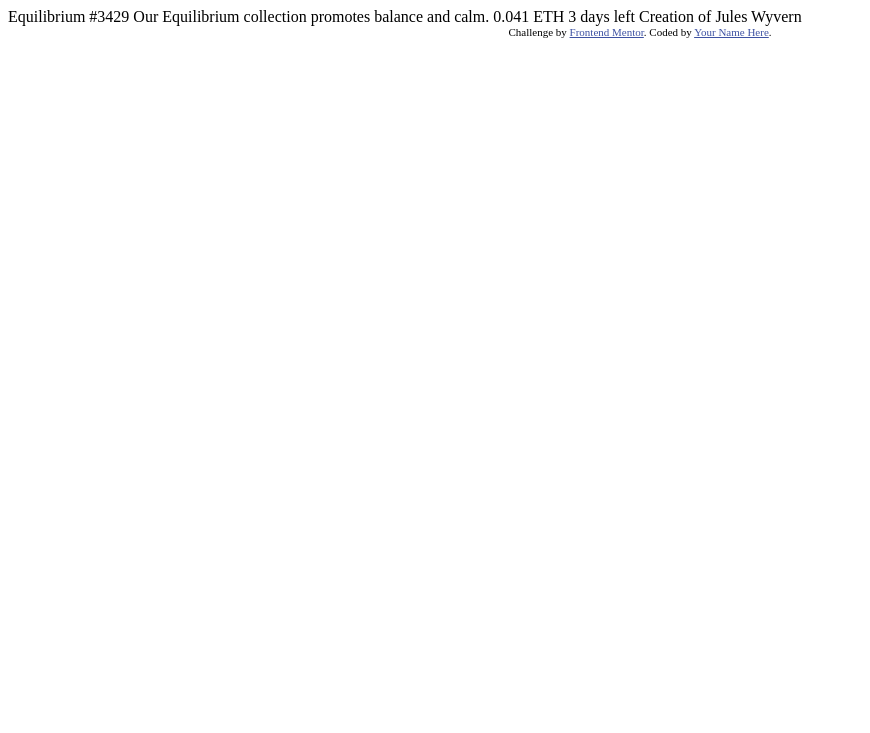
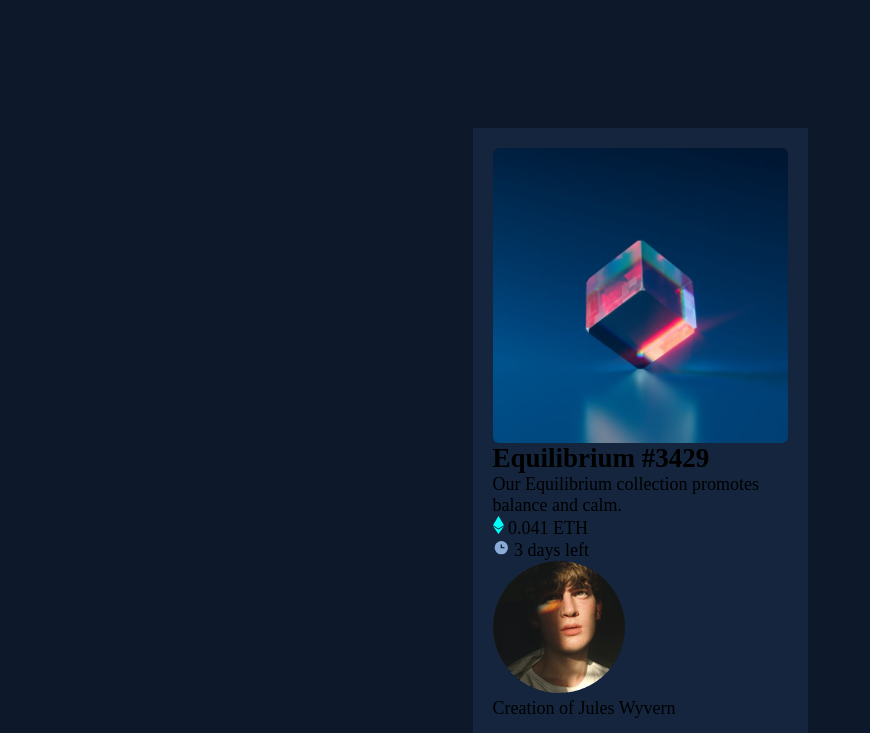
Before and after one commit to Larvin-Vinicius/desafios-front-end, a plain HTML site: page nft-preview-card-component-main/index.html in a window 1280 px wide. Shown: the top 733 px of the page, without its empty margins (0-870 px from the left). Drawn offline with Linux system fonts and the light colour scheme; a web font is replaced by a local one.

Commit message:
Estrutura hmtl feita e foi iniciado as estilizações

```diff
--- a/nft-preview-card-component-main/index.html
+++ b/nft-preview-card-component-main/index.html
@@ -3,31 +3,42 @@
 <head>
   <meta charset="UTF-8">
   <meta name="viewport" content="width=device-width, initial-scale=1.0"> <!-- displays site properly based on user's device -->
-
   <link rel="icon" type="image/png" sizes="32x32" href="./images/favicon-32x32.png">
-
+  <link rel="preconnect" href="https://fonts.googleapis.com">
+  <link rel="preconnect" href="https://fonts.gstatic.com" crossorigin>
+  <link href="https://fonts.googleapis.com/css2?family=Outfit:wght@300;400;600&family=Poppins&family=RocknRoll+One&display=swap" rel="stylesheet">
+  <link rel="shortcut icon" href="images/favicon-32x32.png" type="image/x-icon">
+  <link rel="stylesheet" href="style.css">
   <title>Frontend Mentor | NFT preview card component</title>
-
-  <!-- Feel free to remove these styles or customise in your own stylesheet 👍 -->
-  <style>
-    .attribution { font-size: 11px; text-align: center; }
-    .attribution a { color: hsl(228, 45%, 44%); }
-  </style>
 </head>
 <body>
-
-  Equilibrium #3429
-
-  Our Equilibrium collection promotes balance and calm.
-
-  0.041 ETH
-  3 days left
-
-  Creation of Jules Wyvern
-
+  <main class="card">
+    <article class="content">
+      <div class="container-image">
+        <img class="card-main-image" src="images/image-equilibrium.jpg" alt="equilibrium cube">
+        <div class="view-icon"></div>
+      </div>
+      <h1>Equilibrium #3429</h1>
+      <p class="description">Our Equilibrium collection promotes balance and calm.</p>
+      <div class="price-date">
+        <p class="price">
+          <img src="images/icon-ethereum.svg" alt="Etherium icon">
+          0.041 ETH
+        </p>
+        <p class="date">
+          <img src="images/icon-clock.svg" alt="Clock icon">
+          3 days left
+        </p>
+      </div>
+      <div class="user-info">
+        <img src="images/image-avatar.png" alt="User avatar">
+        <p>Creation of <span>Jules Wyvern</span></p>
+      </div>
+    </section>
+  </main>
   <div class="attribution">
     Challenge by <a href="https://www.frontendmentor.io?ref=challenge" target="_blank">Frontend Mentor</a>.
-    Coded by <a href="#">Your Name Here</a>.
+    Coded by <a href="#">Larvin Vinicius</a>.
   </div>
 </body>
 </html>
--- /dev/null
+++ b/nft-preview-card-component-main/style.css
@@ -0,0 +1,67 @@
+/* css "reset" */
+body, h1, p, span, div, img {
+    margin: 0;
+    padding: 0;
+}
+
+body {
+    background: var(--very-dark-blue-body-bg);
+    font-size: 18px;
+}
+
+:root {
+    /* Primary */
+    --soft-blue: hsl(215, 51%, 70%);
+    --cyan: hsl(178, 100%, 50%);
+    /* Neutral */
+    --very-dark-blue-body-bg: hsl(217, 54%, 11%);
+    --very-dark-blue-card-bg: hsl(216, 50%, 16%);
+    --very-dark-blue-line: hsl(215, 32%, 27%);
+    --white: hsl(0, 0%, 100%);
+}
+
+.card {
+    box-sizing: border-box;
+    margin: 0 auto;
+    width: 335px;
+    height: auto;
+    padding: 20px;
+    background-color: var(--very-dark-blue-card-bg);
+    display: grid;
+    margin-top: 8rem;
+}
+
+.container-image {
+    position: relative;
+
+}
+
+.card-main-image {
+    max-width: 100%;
+    display: block;
+    border-radius: 6px;
+}
+
+.view-icon {
+    width: 295px;
+    height: 295px;
+    background-image: url(images/icon-view.svg);
+    background-repeat: no-repeat;
+    background-position: center;
+    background-color: rgba(0,255, 247, 50%);
+    position: absolute;
+    opacity: 0;
+    transition: .5s;
+    top: 0;
+    border-radius: 6px;
+}
+
+.view-icon:hover {
+    opacity: 1;
+    cursor: pointer;
+}
+
+h1:hover {
+    color: var(--cyan);
+    cursor:pointer;
+}
```
